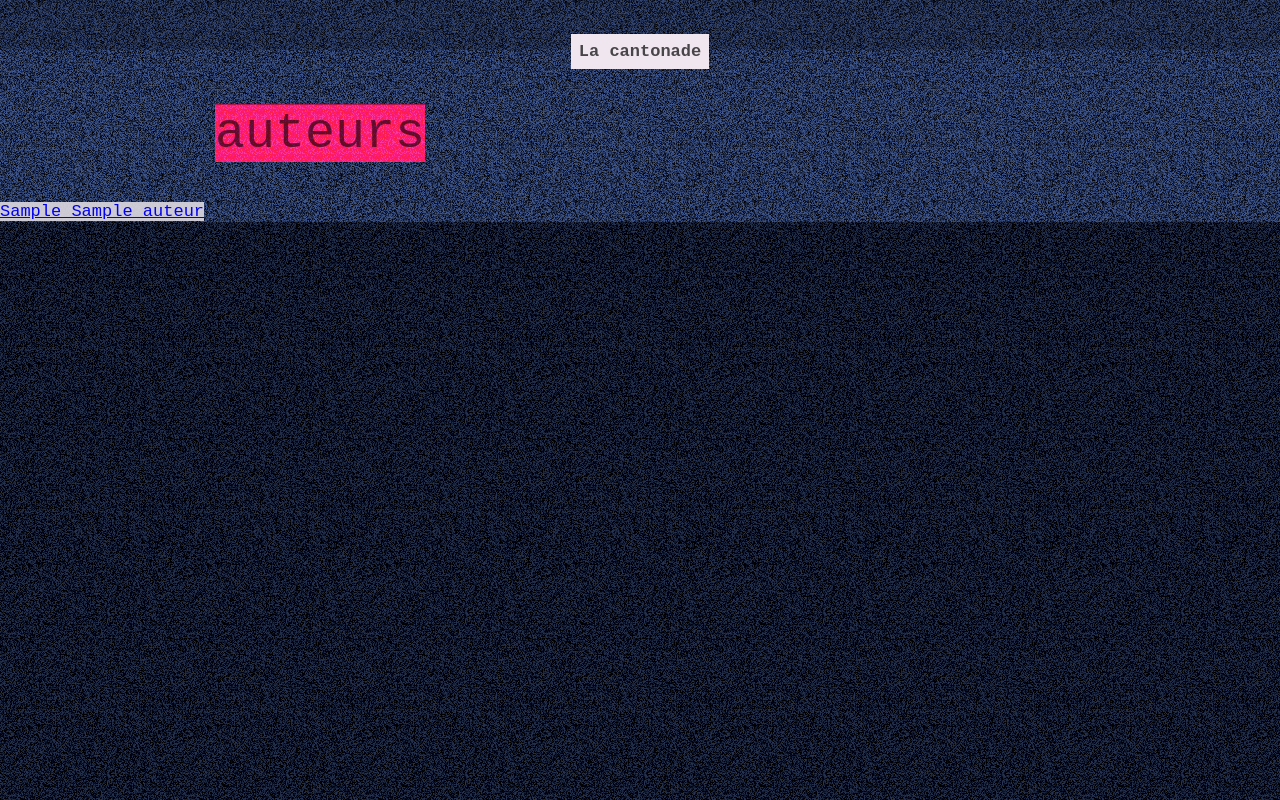
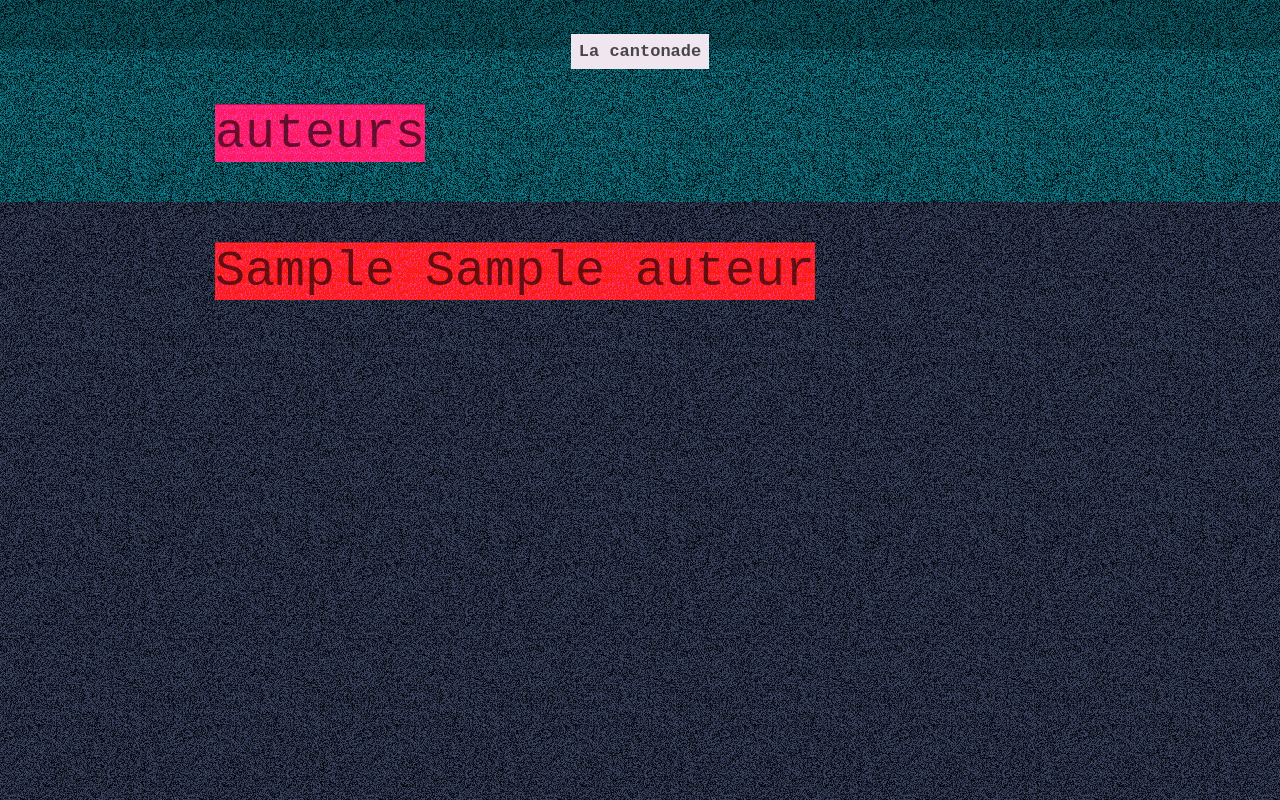
Before and after one commit to austing/cantonade, a Django app: page /auteur/ in a window 1280 px wide. Run offline with Django 3.2, Linux system fonts and the light colour scheme; tables that the repository leaves empty hold one stand-in row (values such as "Sample post").

Commit message:
tag list, author list

```diff
--- a/librairie/static/css/cantonade.css
+++ b/librairie/static/css/cantonade.css
@@ -19,7 +19,7 @@
 /*     background-color: #FFEE00; */
     font-family: Courier New;
    }
-   body.tag {
+   body.tag, body.list {
        background-image:url('/static/images/bluebg-d2.png');
 
    }
@@ -56,7 +56,7 @@
 
 }
 
-body.tag #upper-container {
+body.tag #upper-container, body.list #upper-container {
        background-image:url('/static/images/greenbg.png');
 }
 
@@ -414,3 +414,23 @@ background-image:url('/static/images/bluebg-d2.png');
      position: relative;
      top: -8px;
    }
+
+  a.big-tag, #text-list a.big-tag {
+    font-family: Courier New;
+    font-size: 50px;
+    border-top: 1px solid rgba(0,0,0,0.3);
+    padding: 0px;
+    margin: 0px;
+    padding: 0px;
+    color: rgba(0,0,0,0.6);
+    background-image:url('/static/images/redbg3.png');
+    background-repeat:repeat;
+    text-decoration: none;
+    display: block;
+    clear: both;
+    float: left;
+    line-height: normal;
+  }
+  a.big-tag:hover {
+    color: black;
+  }
--- a/librairie/templates/librairie/auteur_list.html
+++ b/librairie/templates/librairie/auteur_list.html
@@ -1,6 +1,8 @@
 {% extends "librairie/base.html" %}
 
 {% block title %}La cantonade - les auteurs{% endblock %}
+
+{% block bodyclass %}list{% endblock %}
 
 {% block page_title %}
 <a class="h1" href="#">auteurs</a>
@@ -8,9 +10,14 @@
 
 
 {% block page_details %}
-    <div id="description" class="auteurs">
+{% endblock %}
+
+{% block page_lower %}
+<div id="lower-container" >
+  <div id="text-list">
     {% for auteur in auteur_list %}
-    <p><a href='/auteur/{{auteur.slug}}'>{{auteur.prenom}} {{auteur.nom}}</a><p>
-    {% endfor %}
-    </div>
+<a href='/auteur/{{auteur.slug}}' class="big-tag">{{auteur.prenom}} {{auteur.nom}}</a>
+{% endfor %}
+  </div>
+</div>
 {% endblock %}
```
Also changed, not shown: librairie/templates/librairie/tag_list.html (+9 -2 lines), librairie/static/images/redbg3.png (added).
